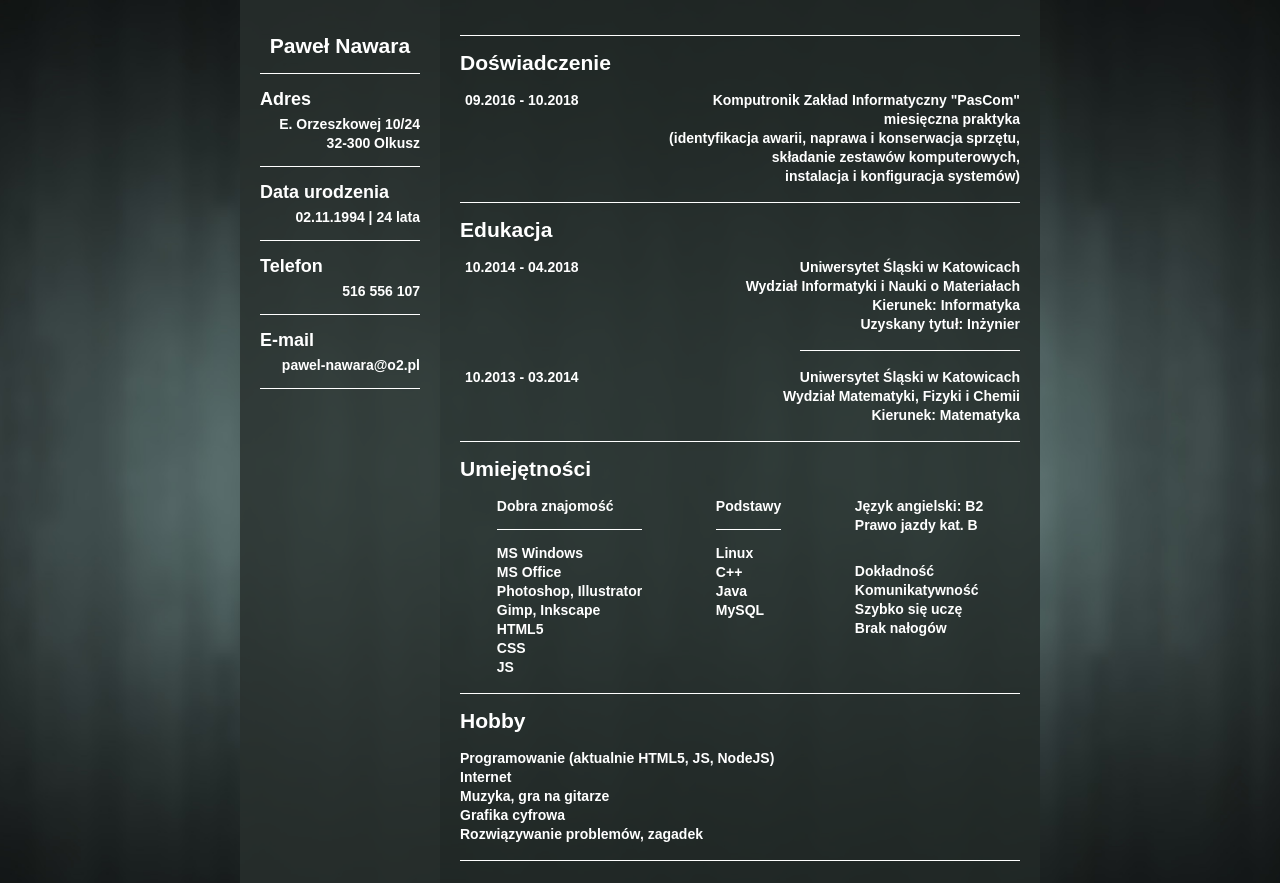
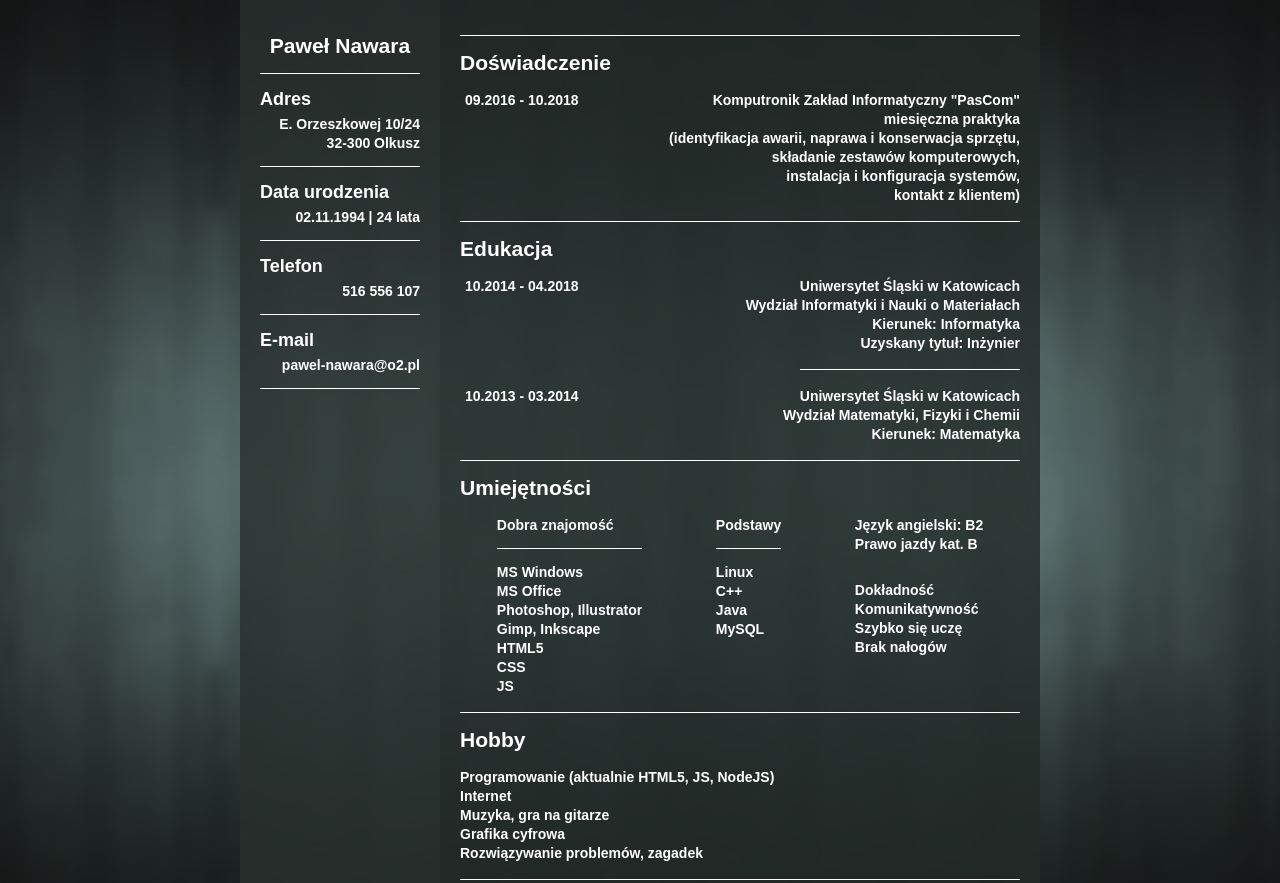
Before and after one commit to Paak0/paak0.github.io, a plain HTML site: page index.html in a window 1280 px wide. Shown: the top 883 px of the page. Drawn offline with nearby package versions, Linux system fonts and the light colour scheme.

Commit message:
Add files via upload

```diff
--- a/index.html
+++ b/index.html
@@ -44,7 +44,8 @@
 					<p>miesięczna praktyka</p>
 					<p>(identyfikacja awarii, naprawa i konserwacja sprzętu,</p>
 					<p>składanie zestawów komputerowych,</p>
-					<p>instalacja i konfiguracja systemów)</p>
+					<p>instalacja i konfiguracja systemów,</p>
+					<p>kontakt z klientem)</p>
 				</div>
 			</div>
 			<div class="line"></div>
```
